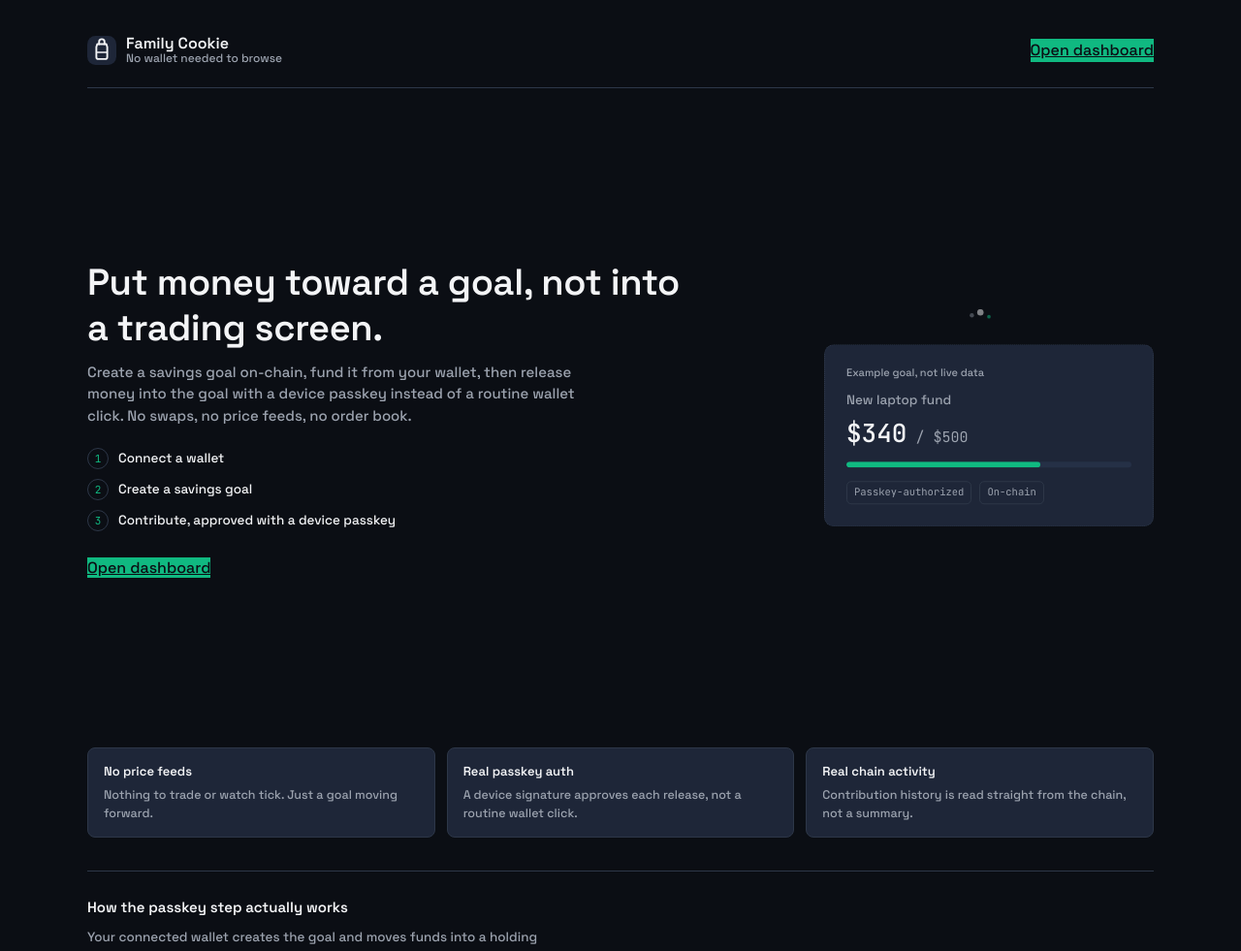
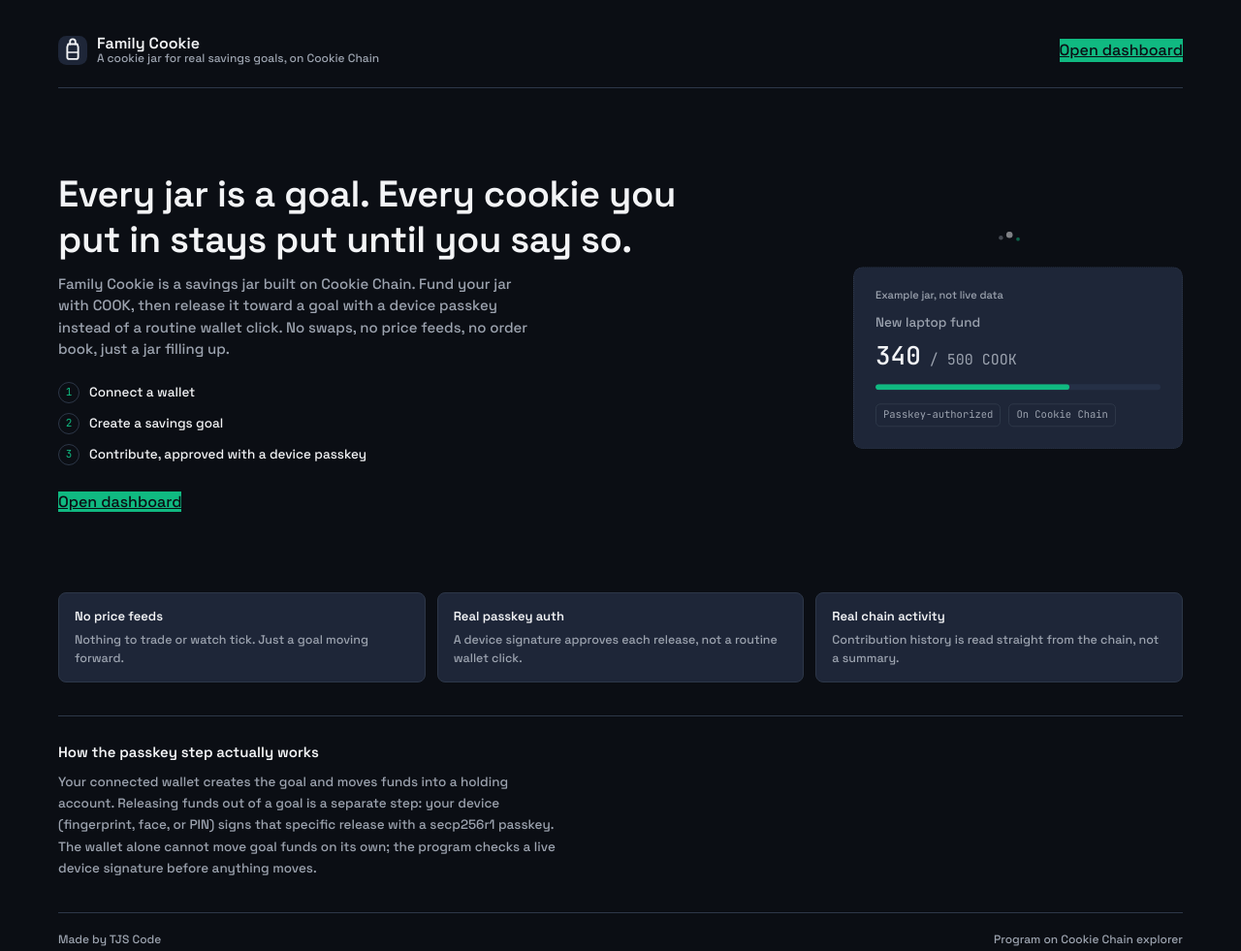
Before and after one commit to OlatundeOlabanj/family-cookie, a website: page frontend/index.html in a window 1280 px wide. Shown: the top 981 px of the page at 97% size. Drawn offline with Linux system fonts and the light colour scheme.

Commit message:
Cookie jar reframe, Cookie Chain default cluster, prominent wallet-connect motion, fix stale devnet explorer link

```diff
--- a/frontend/css/styles.css
+++ b/frontend/css/styles.css
@@ -41,7 +41,26 @@
   --font-display: "Space Grotesk", system-ui, sans-serif;
   --font-mono: "JetBrains Mono", ui-monospace, "SFMono-Regular", monospace;
   --content-width: 640px;
-  --shell-width: 1180px;
+  --shell-width: 1240px;
+}
+
+@keyframes fade-up {
+  from { opacity: 0; transform: translateY(10px); }
+  to { opacity: 1; transform: translateY(0); }
+}
+
+@keyframes connect-pulse {
+  0%, 100% { box-shadow: 0 0 0 0 rgba(16, 185, 129, 0.35); }
+  50% { box-shadow: 0 0 0 6px rgba(16, 185, 129, 0); }
+}
+
+.fade-in-1 { animation: fade-up 0.5s ease-out both; }
+.fade-in-2 { animation: fade-up 0.5s ease-out 0.08s both; }
+.fade-in-3 { animation: fade-up 0.5s ease-out 0.16s both; }
+.fade-in-4 { animation: fade-up 0.5s ease-out 0.24s both; }
+
+.btn-glow {
+  animation: connect-pulse 2.4s ease-out 2;
 }
 
 * {
@@ -1026,7 +1045,7 @@ a:focus-visible,
     align-items: center;
     justify-content: space-between;
     gap: 60px;
-    min-height: 82vh;
+    min-height: 62vh;
     padding: 30px 0 50px;
   }
   .hero-copy {
--- a/frontend/index.html
+++ b/frontend/index.html
@@ -24,16 +24,16 @@
       </svg>
       <div class="brand-text">
         <span class="brand-name">Family Cookie</span>
-        <span class="brand-tag">No wallet needed to browse</span>
+        <span class="brand-tag">A cookie jar for real savings goals, on Cookie Chain</span>
       </div>
     </div>
-    <a href="dashboard.html" class="btn-primary">Open dashboard</a>
+    <a href="dashboard.html" class="btn-primary btn-glow fade-in-1">Open dashboard</a>
   </header>
 
   <section class="hero-band">
-    <div class="hero-copy">
-      <h1>Put money toward a goal, not into a trading screen.</h1>
-      <p>Create a savings goal on-chain, fund it from your wallet, then release money into the goal with a device passkey instead of a routine wallet click. No swaps, no price feeds, no order book.</p>
+    <div class="hero-copy fade-in-1">
+      <h1>Every jar is a goal. Every cookie you put in stays put until you say so.</h1>
+      <p>Family Cookie is a savings jar built on Cookie Chain. Fund your jar with COOK, then release it toward a goal with a device passkey instead of a routine wallet click. No swaps, no price feeds, no order book, just a jar filling up.</p>
 
       <ol class="how-it-works">
         <li><span class="step-num">1</span> Connect a wallet</li>
@@ -44,26 +44,26 @@
       <a href="dashboard.html" class="btn-primary">Open dashboard</a>
     </div>
 
-    <div class="hero-illustration" aria-hidden="true">
+    <div class="hero-illustration fade-in-2" aria-hidden="true">
       <svg class="crumb-mark" viewBox="0 0 60 40" xmlns="http://www.w3.org/2000/svg">
         <circle cx="6" cy="8" r="3" fill="#9CA3AF" opacity="0.4"/>
         <circle cx="18" cy="4" r="4.5" fill="#F3F4F6" opacity="0.5"/>
         <circle cx="30" cy="10" r="2.5" fill="#10B981" opacity="0.5"/>
       </svg>
       <div class="example-card is-example float-el">
-        <div class="example-label">Example goal, not live data</div>
+        <div class="example-label">Example jar, not live data</div>
         <div class="example-name">New laptop fund</div>
-        <div class="example-balance">$340<span class="of"> / $500</span></div>
+        <div class="example-balance">340<span class="of"> / 500 COOK</span></div>
         <div class="progress-track"><div class="progress-fill" style="width:68%"></div></div>
         <div class="example-foot">
           <span class="example-tag">Passkey-authorized</span>
-          <span class="example-tag">On-chain</span>
+          <span class="example-tag">On Cookie Chain</span>
         </div>
       </div>
     </div>
   </section>
 
-  <section class="differentiators">
+  <section class="differentiators fade-in-3">
     <div class="diff-card">
       <div class="diff-card-title">No price feeds</div>
       <div class="diff-card-desc">Nothing to trade or watch tick. Just a goal moving forward.</div>
@@ -78,14 +78,14 @@
     </div>
   </section>
 
-  <section class="passkey-explainer">
+  <section class="passkey-explainer fade-in-4">
     <h2>How the passkey step actually works</h2>
     <p>Your connected wallet creates the goal and moves funds into a holding account. Releasing funds out of a goal is a separate step: your device (fingerprint, face, or PIN) signs that specific release with a secp256r1 passkey. The wallet alone cannot move goal funds on its own; the program checks a live device signature before anything moves.</p>
   </section>
 
   <footer class="app-footer">
     <span>Made by TJS Code</span>
-    <a href="https://explorer.solana.com/address/6apQZUxBwpBbFNiBpYzGeMBQJ8328xrrsQ3aRcQhM2Av?cluster=devnet" target="_blank" rel="noopener">Program on explorer</a>
+    <a href="https://cookiescan.io/address/6tyoXrDQiqs6PCfc94sP1vV5v4h81DsWXaU5uCpwke9w" target="_blank" rel="noopener">Program on Cookie Chain explorer</a>
   </footer>
 
 </div>
--- a/frontend/js/config.js
+++ b/frontend/js/config.js
@@ -39,7 +39,7 @@ export const CLUSTERS = {
   },
 };
 
-export const DEFAULT_CLUSTER = "devnet";
+export const DEFAULT_CLUSTER = "cookiechain";
 
 // Anchor discriminator prefix bytes are computed at runtime by the
 // bundled @coral-xyz/anchor BorshInstructionCoder from js/idl.js, not
```
Also changed, not shown: frontend/dashboard.html (+1 -1 lines).
